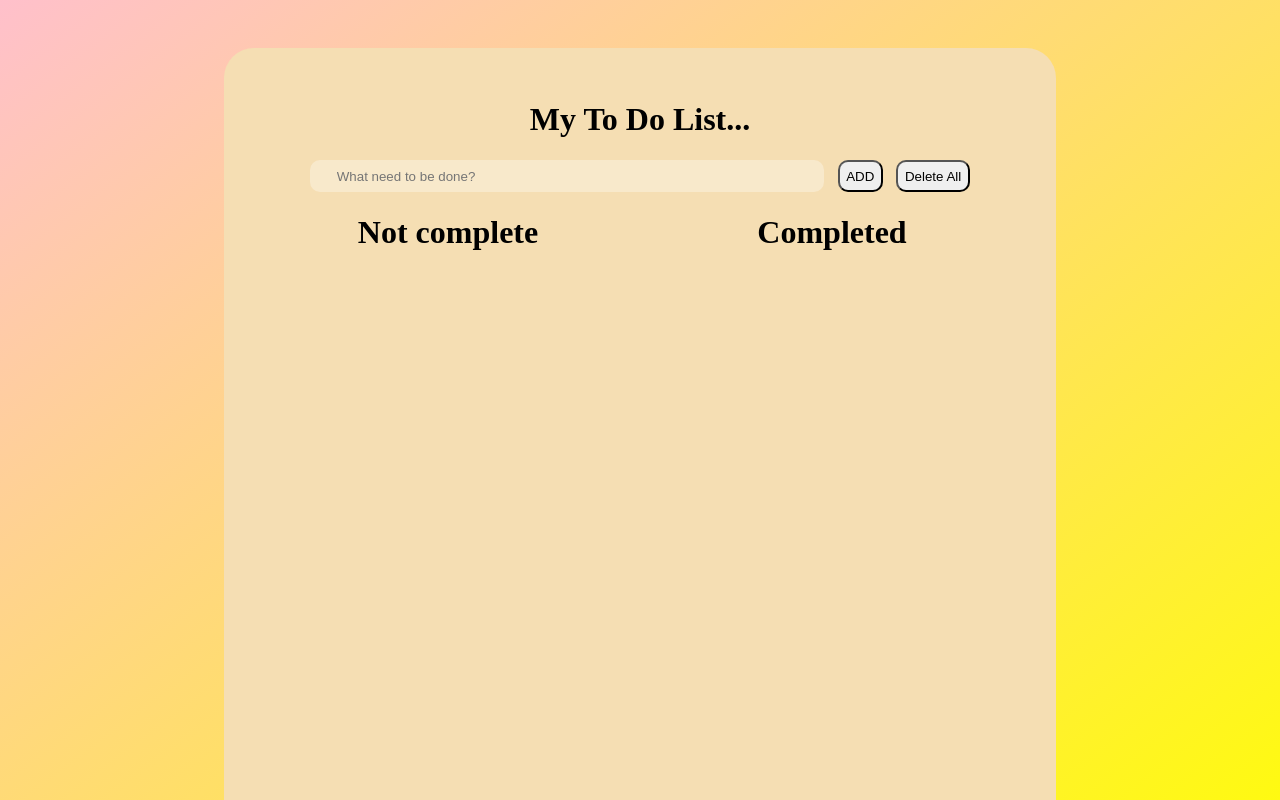
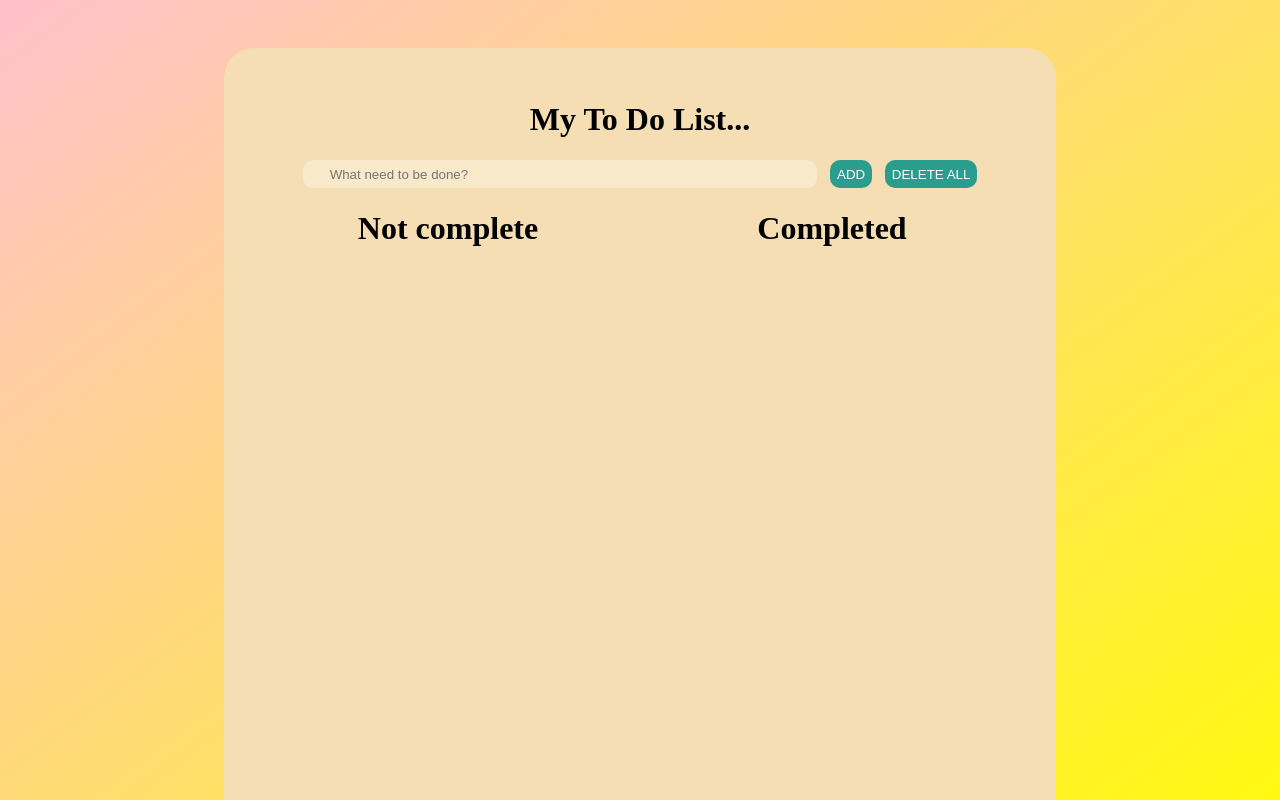
Before and after one commit to pattanawadee88/to-do-list-JS-project, a plain HTML site: page index.html in a window 1280 px wide. Shown: the top 800 px of the page. Drawn offline with nearby package versions, Linux system fonts and the light colour scheme.

Commit message:
adding delete all feature in app.js

```diff
--- a/app.js
+++ b/app.js
@@ -26,4 +26,7 @@ $(document).ready(function(){
       alert("There is something wrong.");
     }
   })
+  $("#delete-all-btn").click(function(){
+    $(".task").empty();
+  })
 })
--- a/index.html
+++ b/index.html
@@ -16,7 +16,7 @@
             <div class="add-list-item container">
                 <input type="text" id="input-text" name="fname" placeholder="What need to be done?"><br>
                 <button onclick="addNewListItem()" id="add-btn">ADD</button>
-                <button id="delete-all-btn">Delete All</button>
+                <button id="delete-all-btn">DELETE ALL</button>
             </div>
 
             <div id="list-items-container">
--- a/main.css
+++ b/main.css
@@ -15,10 +15,13 @@ i{
 
 }
 button{
+    color: white;
     display: inline;
     padding: 0.5em;
     margin-left: 1em;
     border-radius: 10px;
+    border: none;
+    background-color: #2A9D8F;
 }
 /* Class elements */
 .container{
```
